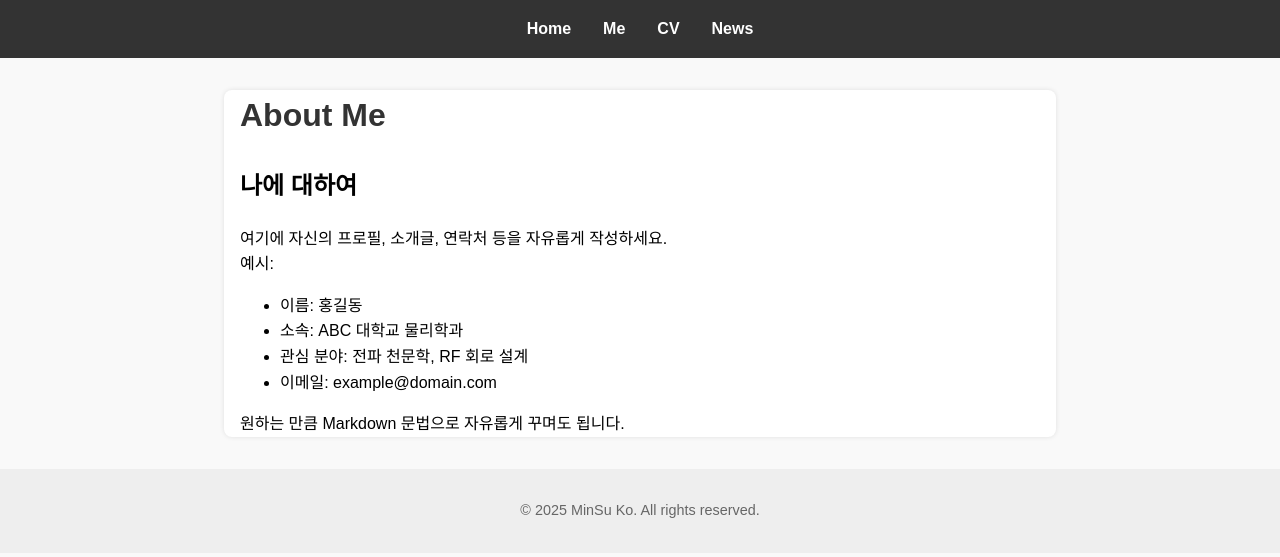
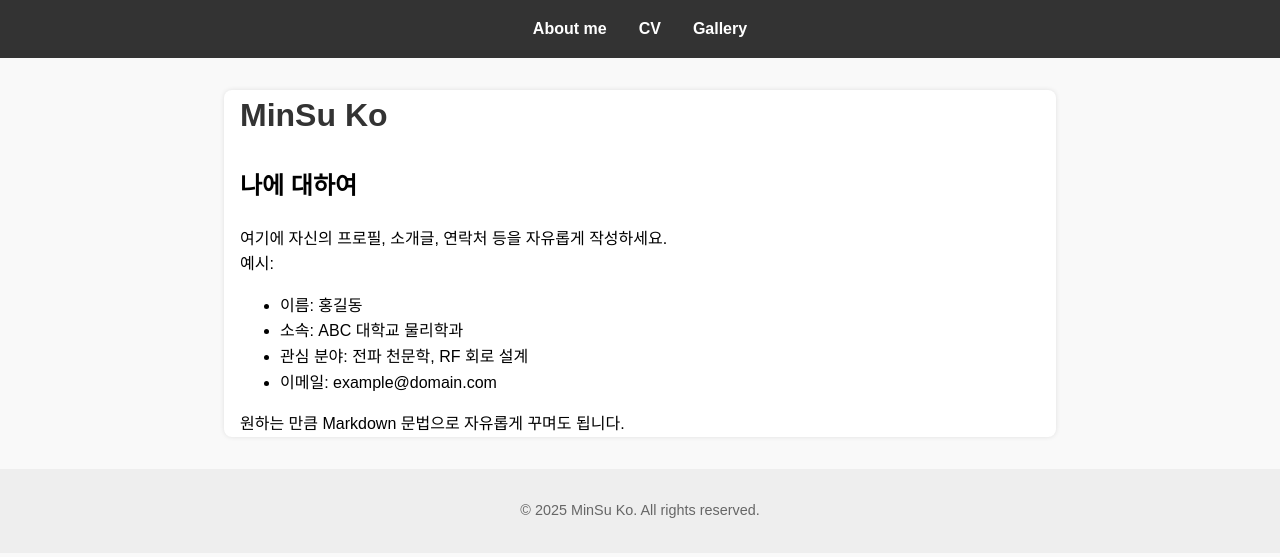
Before and after one commit to minsu-ko/minsu-ko.github.io, a Jekyll site: the page built from index.md, in a window 1280 px wide. Shown: the top 557 px of the page. Built offline with Jekyll 4.4.1, drawn with Linux system fonts in a browser that asks for light colours.

Commit message:
set gallery

```diff
--- a/_layouts/default.html
+++ b/_layouts/default.html
@@ -10,10 +10,9 @@
   <header>
     <nav>
       <ul>
-        <li><a href="{{ '/' | relative_url }}">Home</a></li>
-        <li><a href="{{ '/me.html' | relative_url }}">Me</a></li>
+        <li><a href="{{ '/' | relative_url }}">About me</a></li>
         <li><a href="{{ '/cv.html' | relative_url }}">CV</a></li>
-        <li><a href="{{ '/news.html' | relative_url }}">News</a></li>
+        <li><a href="{{ '/gallery.html' | relative_url }}">Gallery</a></li>
       </ul>
     </nav>
   </header>
--- a/assets/css/style.css
+++ b/assets/css/style.css
@@ -82,3 +82,121 @@ footer {
   font-size: 0.9rem;
   color: #666;
 }
+
+/* ─────────────────────────────────────────────────────────────
+   기존 스타일 (변경 없음)
+──────────────────────────────────────────────────────────── */
+/* ─────────────────────────────────────────────────────────────
+   1) 기본 전체 스타일
+──────────────────────────────────────────────────────────── */
+body {
+  font-family: Arial, sans-serif;
+  margin: 0;
+  padding: 0;
+  line-height: 1.6;
+  background-color: #f9f9f9;
+}
+
+/* ─────────────────────────────────────────────────────────────
+   2) 헤더 / 내비게이션
+──────────────────────────────────────────────────────────── */
+header {
+  background-color: #333;
+  padding: 1rem 0;
+}
+nav ul {
+  list-style: none;
+  display: flex;
+  justify-content: center;
+  margin: 0;
+  padding: 0;
+}
+nav ul li {
+  margin: 0 1rem;
+}
+nav ul li a {
+  color: #fff;
+  text-decoration: none;
+  font-weight: bold;
+}
+nav ul li a:hover {
+  text-decoration: underline;
+}
+
+/* ─────────────────────────────────────────────────────────────
+   3) 메인 컨텐츠
+──────────────────────────────────────────────────────────── */
+main {
+  max-width: 800px;
+  margin: 2rem auto;
+  padding: 0 1rem;
+  background-color: #fff;
+  box-shadow: 0 0 5px rgba(0, 0, 0, 0.1);
+  border-radius: 8px;
+}
+
+h1 {
+  margin-top: 0;
+  font-size: 2rem;
+  color: #333;
+}
+
+/* ─────────────────────────────────────────────────────────────
+   4) 게시물(포스트) 날짜 및 목록
+──────────────────────────────────────────────────────────── */
+.news-list ul {
+  list-style: none;
+  padding: 0;
+}
+.news-list li {
+  margin: 1rem 0;
+  padding-bottom: 0.5rem;
+  border-bottom: 1px solid #ddd;
+}
+.news-list .post-date {
+  color: #999;
+  font-size: 0.9rem;
+  margin-left: 0.5rem;
+}
+
+/* ─────────────────────────────────────────────────────────────
+   5) 푸터
+──────────────────────────────────────────────────────────── */
+footer {
+  background-color: #eee;
+  text-align: center;
+  padding: 1rem 0;
+  margin-top: 2rem;
+  font-size: 0.9rem;
+  color: #666;
+}
+
+/* ─────────────────────────────────────────────────────────────
+   6) Gallery 전용 스타일
+──────────────────────────────────────────────────────────── */
+.gallery-container {
+  display: grid;
+  grid-template-columns: repeat(auto-fit, minmax(220px, 1fr));
+  gap: 1rem;
+  margin-top: 1rem;
+}
+
+.gallery-item {
+  background-color: #fafafa;
+  border: 1px solid #ddd;
+  border-radius: 8px;
+  padding: 0.5rem;
+  text-align: center;
+}
+
+.gallery-item img {
+  max-width: 100%;
+  height: auto;
+  border-radius: 4px;
+}
+
+.gallery-item figcaption {
+  margin-top: 0.5rem;
+  font-size: 0.9rem;
+  color: #555;
+}
--- a/index.md
+++ b/index.md
@@ -1,6 +1,6 @@
 ---
 layout: page
-title: About Me
+title: MinSu Ko
 ---
 
 ## 나에 대하여
```
Also changed, not shown: _data/gallery.yml (added, +20 -0 lines), _layouts/gallery.html (added, +14 -0 lines), _layouts/news.html (deleted, +0 -14 lines), gallery.md (added, +6 -0 lines), news.md (deleted, +0 -7 lines), assets/gallery/bf4.jpeg (added), assets/gallery/grad.jpeg (added), assets/gallery/max.png (added).
